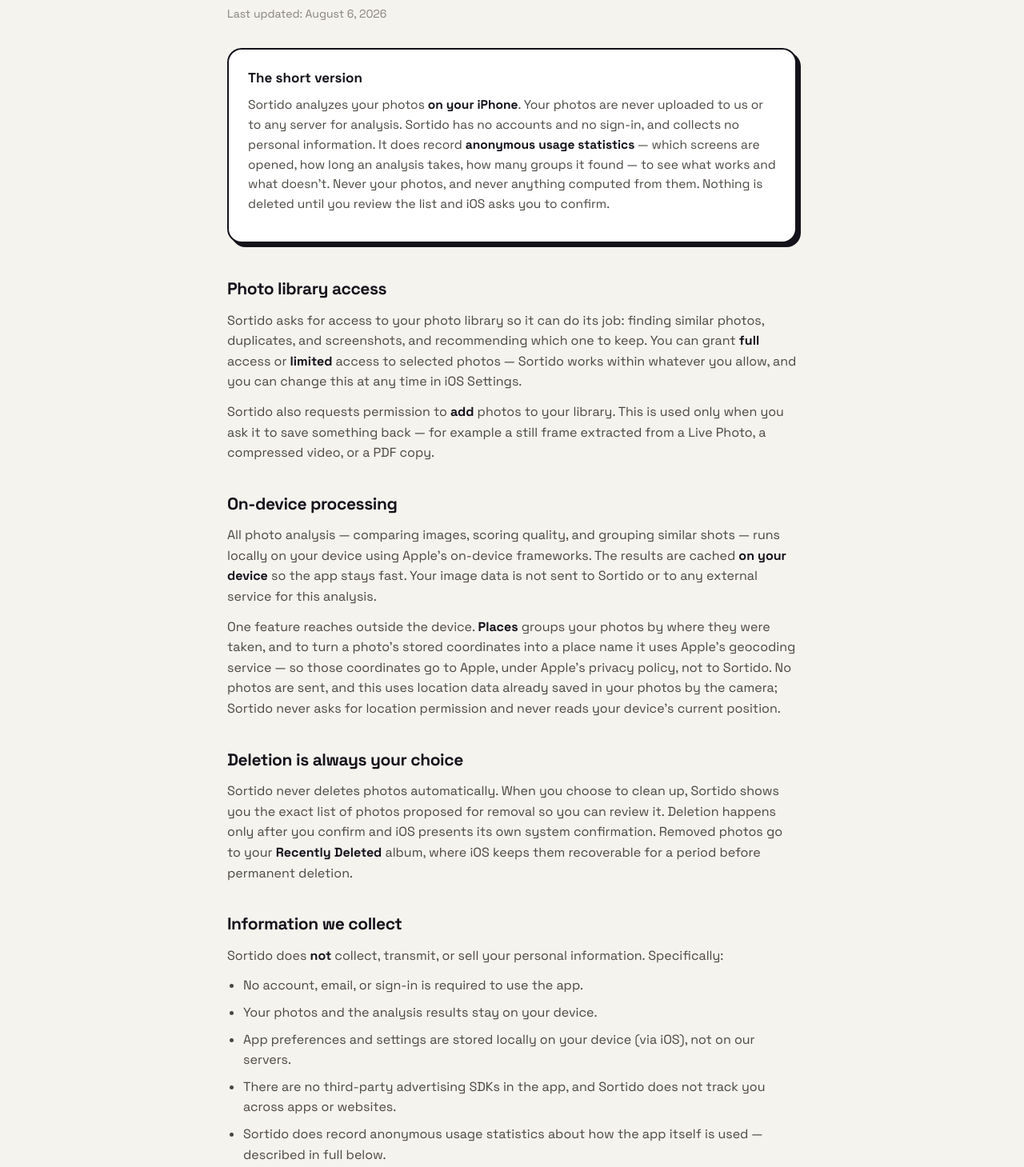
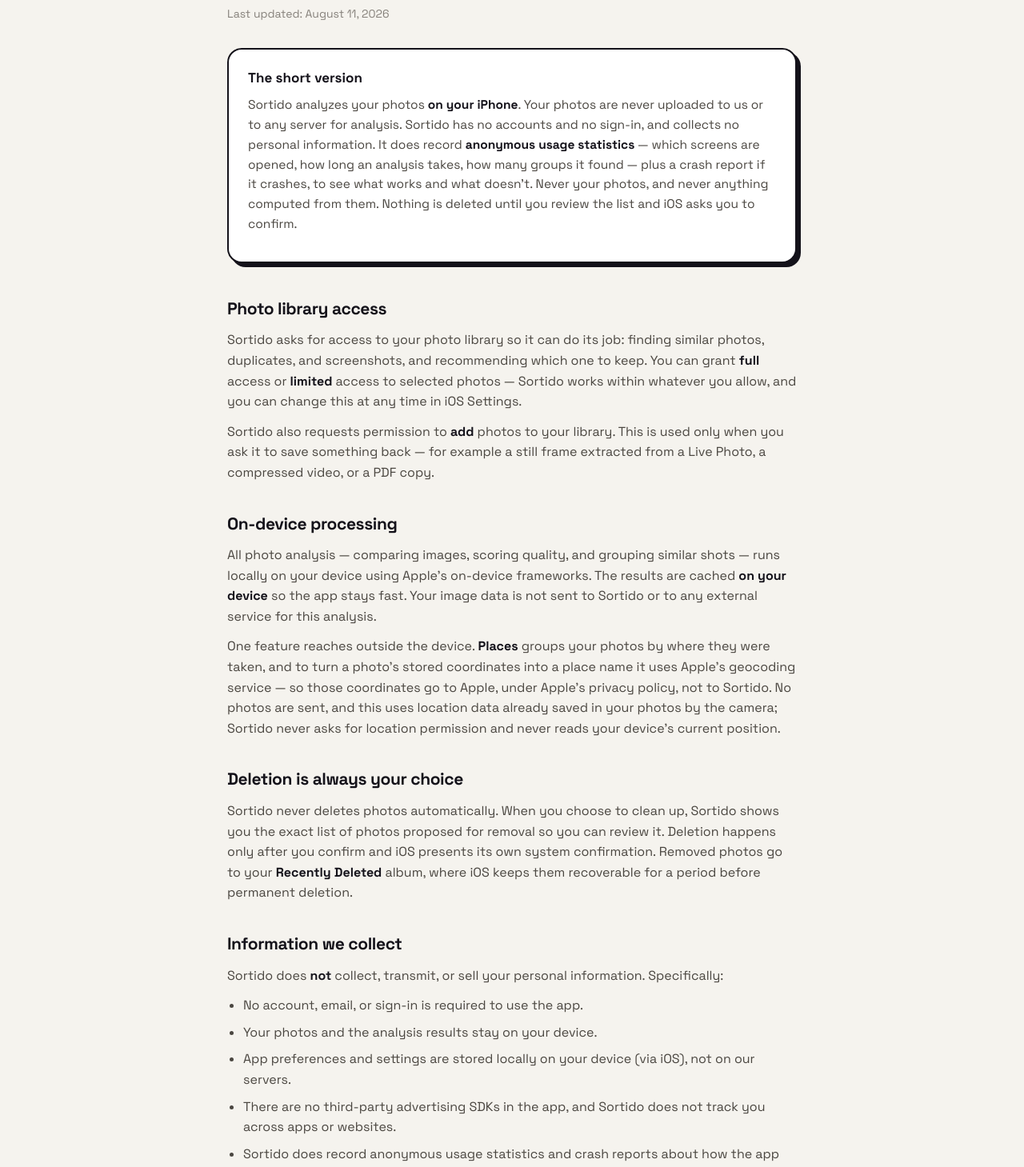
Before and after one commit to Felixoding/sortido-site, a plain HTML site: page privacy.html in a window 1280 px wide. Shown: the part 193-1652 px from the top of the page at 80% size. Drawn offline with Linux system fonts and the light colour scheme.

Commit message:
privacy: disclose crash reports, and that the message is stripped on device
Sortido now sends crash reports to PostHog. The free-text error message is
replaced on the device before sending, because a message about a file could
otherwise repeat text read from one of the user's documents.

```diff
--- a/privacy.html
+++ b/privacy.html
@@ -106,11 +106,11 @@
     <div class="wrap">
       <div class="kicker">Legal</div>
       <h1>Privacy Policy</h1>
-      <p class="updated">Last updated: August 6, 2026</p>
+      <p class="updated">Last updated: August 11, 2026</p>
 
       <div class="summary">
         <h2>The short version</h2>
-        <p>Sortido analyzes your photos <strong>on your iPhone</strong>. Your photos are never uploaded to us or to any server for analysis. Sortido has no accounts and no sign-in, and collects no personal information. It does record <strong>anonymous usage statistics</strong> — which screens are opened, how long an analysis takes, how many groups it found — to see what works and what doesn't. Never your photos, and never anything computed from them. Nothing is deleted until you review the list and iOS asks you to confirm.</p>
+        <p>Sortido analyzes your photos <strong>on your iPhone</strong>. Your photos are never uploaded to us or to any server for analysis. Sortido has no accounts and no sign-in, and collects no personal information. It does record <strong>anonymous usage statistics</strong> — which screens are opened, how long an analysis takes, how many groups it found — plus a crash report if it crashes, to see what works and what doesn't. Never your photos, and never anything computed from them. Nothing is deleted until you review the list and iOS asks you to confirm.</p>
       </div>
 
       <h2 class="sec">Photo library access</h2>
@@ -131,13 +131,14 @@
         <li>Your photos and the analysis results stay on your device.</li>
         <li>App preferences and settings are stored locally on your device (via iOS), not on our servers.</li>
         <li>There are no third-party advertising SDKs in the app, and Sortido does not track you across apps or websites.</li>
-        <li>Sortido does record anonymous usage statistics about how the app itself is used — described in full below.</li>
+        <li>Sortido does record anonymous usage statistics and crash reports about how the app itself is used — described in full below.</li>
       </ul>
 
       <h2 class="sec">Anonymous usage statistics</h2>
       <p>To understand which parts of Sortido are useful and where it is slow, the app sends a small set of anonymous events to <strong>PostHog</strong>, an analytics service. These are stored on PostHog's <strong>European</strong> servers. Sortido gives PostHog no name, email, or account — events are grouped only by a random identifier generated on your device, which points to nothing outside the app.</p>
       <p><strong>What is recorded:</strong> the names of screens you open and which features you use — for example opening a comparison, using zoom, compressing a video, or saving a PDF; when an analysis starts and finishes, and how long it took; how many similar groups, duplicates, and screenshots the analysis found; how many photos you selected for cleanup and how many you confirmed for deletion; a rough size band for your library (for example "2,000–10,000 photos" — never the exact number); whether you granted full access, limited access, or no access to your photos; the device model, iOS version, and app version your phone reports; and an approximate, city-level location worked out from your network connection (see below).</p>
       <p><strong>About your IP address and approximate location:</strong> as with any internet connection, making the request reveals your IP address to PostHog's servers. Sortido's project shortens it before it is stored — the last part is replaced with zero, so <code>12.214.31.144</code> becomes <code>12.214.31.0</code> — and the shortened address is used to work out an approximate location, roughly at city level, which is stored alongside your events. That tells us which regions Sortido is used in. It is an estimate from your network connection, not a position: Sortido never reads your device's GPS or Location Services, and never asks for location permission.</p>
+      <p><strong>Crash reports:</strong> if Sortido crashes, it sends a report so the bug can be found and fixed. The report contains the type of crash and the technical trace of which parts of Sortido's own code were running — no photos, and no file names. Crash reports often carry a free-text error message; Sortido <strong>deletes that message on your device</strong> before the report is sent, because a message about a file could otherwise repeat text read from one of your documents.</p>
       <p><strong>What is never recorded:</strong> your photos or any part of them. No image data, no thumbnails, no filenames, no photo identifiers, and nothing computed from the contents of your pictures. The events are numbers and screen names only.</p>
       <p>This is not advertising and not cross-app tracking: Sortido does not use the iOS advertising identifier, does not build a profile of you, and does not share this data with advertisers or data brokers.</p>
 
```
